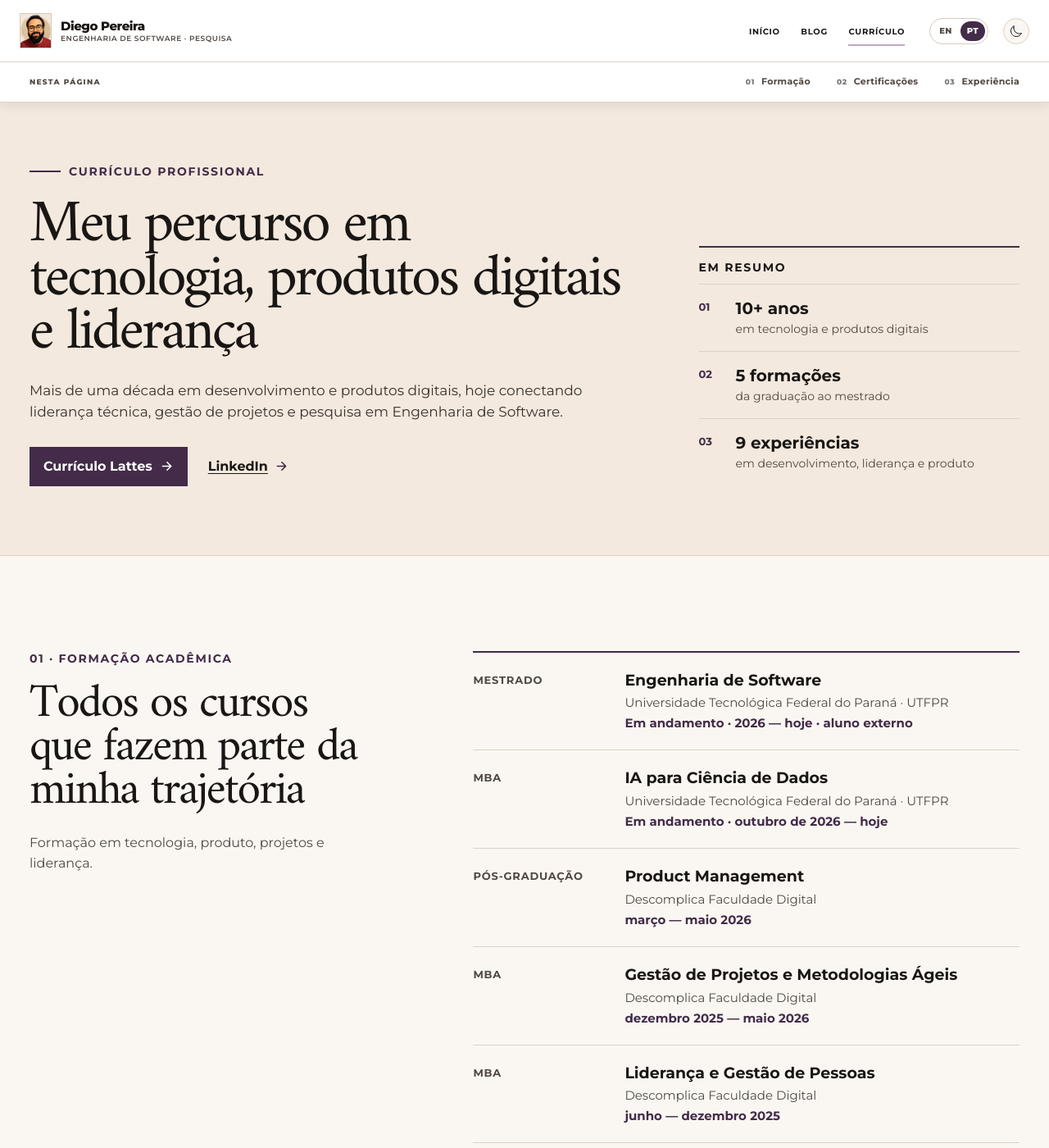
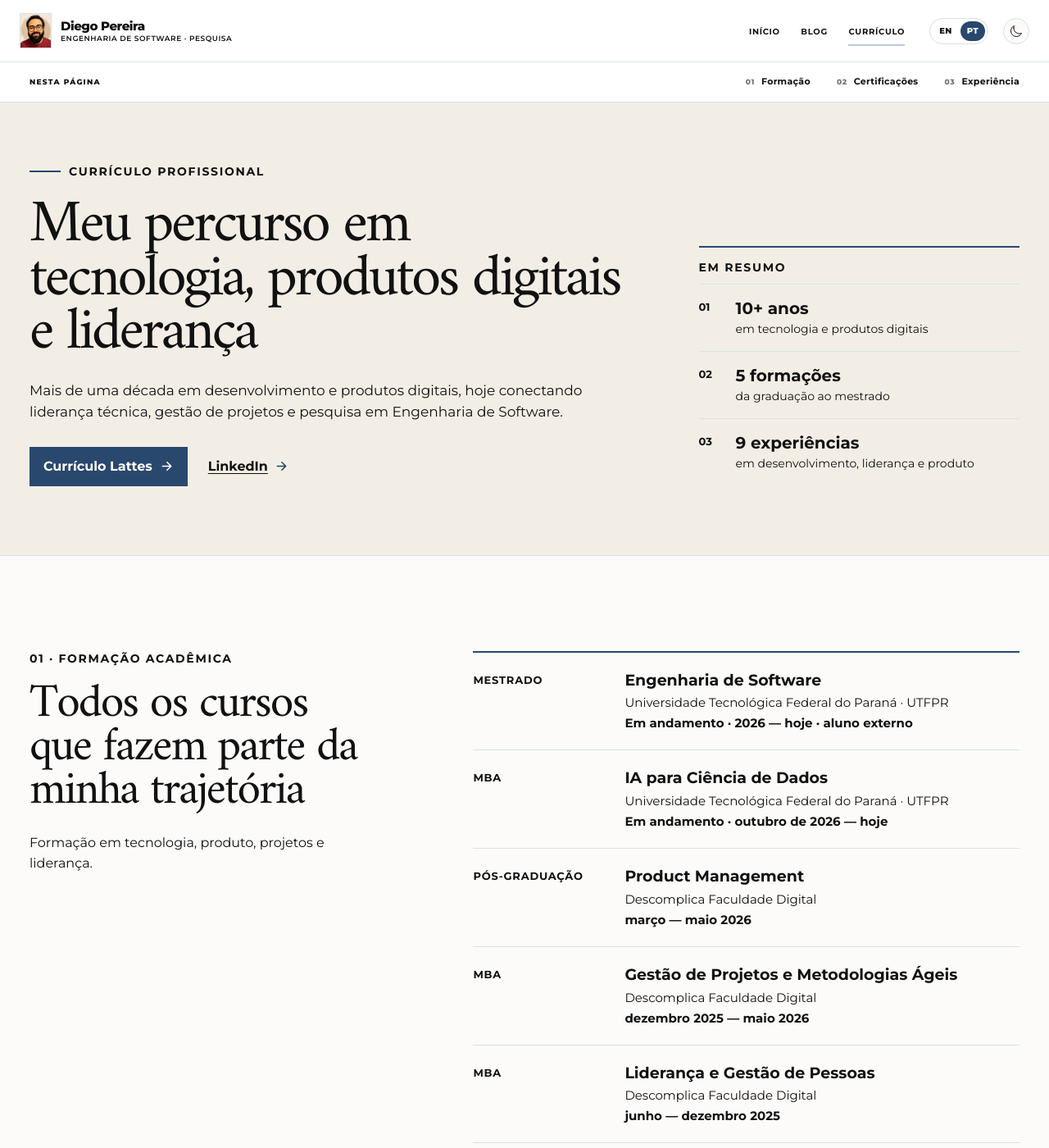
Before and after one commit to diegopn/diegopn.github.io, a Jekyll site: the page built from curriculo/index.html, in a window 1280 px wide and 1400 px high. Shown: the whole window at 82% size. Built offline with Jekyll 4.4.1, drawn with Linux system fonts in a browser that asks for light colours.

Commit message:
fix: Atualização das cores do site

```diff
--- a/en/index.html
+++ b/en/index.html
@@ -31,7 +31,6 @@ section_nav:
             <p class="hero-lead">I work at the intersection of software engineering, artificial intelligence, digital products, and team management.</p>
             <div class="hero-actions">
               <a class="button button-primary" href="{{ '/en/resume/' | relative_url }}">Explore my resume <ion-icon name="arrow-forward-outline"></ion-icon></a>
-              <a class="text-link" href="https://orcid.org/0009-0008-6487-9890" target="_blank" rel="noreferrer">ORCID <ion-icon name="arrow-forward-outline"></ion-icon></a>
             </div>
           </div>
 
@@ -50,7 +49,10 @@ section_nav:
           <div class="about-copy" data-reveal>
             <p>I am a Software Engineering researcher and technology professional working across digital projects, products, and independent initiatives.</p>
             <p>My research focuses on testing, automation, and applied artificial intelligence. In my work, I connect technology, business, and people to organize delivery and build useful solutions.</p>
-            <a class="quiet-link" href="{{ '/en/resume/' | relative_url }}">Explore my background <ion-icon name="arrow-forward-outline"></ion-icon></a>
+            <div class="hero-actions">
+              <a class="quiet-link" href="https://lattes.cnpq.br/7591623955074344" target="_blank" rel="noreferrer">Lattes CV <ion-icon name="arrow-forward-outline" aria-hidden="true"></ion-icon></a>
+              <a class="quiet-link" href="https://orcid.org/0009-0008-6487-9890" target="_blank" rel="noreferrer">ORCID <ion-icon name="arrow-forward-outline" aria-hidden="true"></ion-icon></a>
+            </div>
           </div>
         </div>
       </section>
--- a/index.html
+++ b/index.html
@@ -30,7 +30,6 @@ section_nav:
         <p class="hero-lead">Atuo na interseção entre engenharia de software, inteligência artificial, produtos digitais e gestão de times.</p>
         <div class="hero-actions">
           <a class="button button-primary" href="{{ '/curriculo/' | relative_url }}">Conheça meu currículo <ion-icon name="arrow-forward-outline"></ion-icon></a>
-          <a class="text-link" href="https://orcid.org/0009-0008-6487-9890" target="_blank" rel="noreferrer">ORCID <ion-icon name="arrow-forward-outline"></ion-icon></a>
         </div>
       </div>
 
@@ -49,7 +48,10 @@ section_nav:
       <div class="about-copy" data-reveal>
         <p>Sou Diego Pereira do Nascimento, pesquisador em Engenharia de Software e profissional de tecnologia com atuação em projetos digitais, produtos e iniciativas independentes.</p>
         <p>Minha pesquisa se concentra em testes, automação e inteligência artificial aplicada. No trabalho, conecto tecnologia, negócio e pessoas para organizar entregas e construir soluções que agregam valor real.</p>
-        <a class="quiet-link" href="{{ '/curriculo/' | relative_url }}">Conheça minha trajetória <ion-icon name="arrow-forward-outline"></ion-icon></a>
+        <div class="hero-actions">
+          <a class="quiet-link" href="https://lattes.cnpq.br/7591623955074344" target="_blank" rel="noreferrer">Currículo Lattes <ion-icon name="arrow-forward-outline" aria-hidden="true"></ion-icon></a>
+          <a class="quiet-link" href="https://orcid.org/0009-0008-6487-9890" target="_blank" rel="noreferrer">ORCID <ion-icon name="arrow-forward-outline" aria-hidden="true"></ion-icon></a>
+        </div>
       </div>
     </div>
   </section>
--- a/src/css/blog.css
+++ b/src/css/blog.css
@@ -83,8 +83,9 @@
 }
 
 .blog-post-card h2 a:hover {
-  color: var(--accent);
+  color: var(--ink);
   text-decoration: underline;
+  text-decoration-color: var(--accent);
 }
 
 .post-meta {
@@ -100,7 +101,7 @@
 }
 
 .post-category {
-  color: var(--accent);
+  color: var(--ink);
   text-transform: uppercase;
 }
 
@@ -136,7 +137,7 @@
 
 .article-kicker {
   margin-bottom: 18px;
-  color: var(--accent);
+  color: var(--ink);
   font-size: .8rem;
   font-weight: 700;
   letter-spacing: .12em;
@@ -208,8 +209,9 @@
 }
 
 .article-body a {
-  color: var(--accent);
+  color: var(--ink);
   text-decoration: underline;
+  text-decoration-color: var(--accent);
   text-underline-offset: 3px;
 }
 
@@ -243,10 +245,10 @@
 
 .article-body :not(pre) > code {
   padding: .12em .38em;
-  border: 1px solid rgba(105, 78, 65, .2);
+  border: 1px solid var(--line);
   border-radius: 4px;
-  background: #f0e8df;
-  color: #302722;
+  background: var(--research-surface);
+  color: var(--ink);
   font-size: .88em;
 }
 
--- a/src/css/style.css
+++ b/src/css/style.css
@@ -1,31 +1,30 @@
 :root {
   color-scheme: light;
-  --page-surface: #faf7f2;
+  --page-surface: #fcfbf9;
   --selection-text: #ffffff;
-  --hero-surface: #f3e9de;
-  --research-surface: #eee4d9;
-  --certification-surface: #f6f0e9;
-  --contact-surface: #e9ddd1;
-  --ink: #191614;
-  --muted: #514843;
-  --body-copy: #39312d;
-  --line: #ddd1c6;
-  --accent: #432b49;
-  --accent-soft: #bea8c4;
-  --strong-rule: #191614;
+  --hero-surface: #f3eee5;
+  --research-surface: #eaf1f7;
+  --certification-surface: #fcfbf9;
+  --contact-surface: #f3eee5;
+  --ink: #111111;
+  --muted: #111111;
+  --body-copy: #111111;
+  --line: #d8e0e6;
+  --accent: #29486d;
+  --accent-soft: #b8c9dc;
+  --strong-rule: #111111;
   --header-surface: #ffffff;
   --header-scrolled-surface: #ffffff;
-  --header-shadow: rgba(25,22,20,.09);
-  --brand-line: #d7c9bd;
-  --photo-surface: #e8ddd2;
-  --contact-line: #cbb9a9;
-  --button-bg: #432b49;
+  --brand-line: #d8e0e6;
+  --photo-surface: #eaf1f7;
+  --contact-line: #d8e0e6;
+  --button-bg: #29486d;
   --button-text: #ffffff;
-  --button-hover: #583e60;
+  --button-hover: #1d3654;
   --language-surface: #ffffff;
-  --language-border: #d8cbc0;
-  --language-inactive: #514843;
-  --language-active: #432b49;
+  --language-border: #d8e0e6;
+  --language-inactive: #111111;
+  --language-active: #29486d;
   --language-active-text: #ffffff;
   --max: 1300px;
   --site-header-height: 76px;
@@ -51,7 +50,6 @@
   --strong-rule: #f2f1ec;
   --header-surface: #101416;
   --header-scrolled-surface: #101416;
-  --header-shadow: rgba(0,0,0,.28);
   --brand-line: #42525a;
   --photo-surface: #263238;
   --contact-line: #4c6874;
@@ -81,7 +79,6 @@
     --strong-rule: #f2f1ec;
     --header-surface: #101416;
     --header-scrolled-surface: #101416;
-    --header-shadow: rgba(0,0,0,.28);
     --brand-line: #42525a;
     --photo-surface: #263238;
     --contact-line: #4c6874;
@@ -107,9 +104,9 @@ h1, h2, h3 { font-family: var(--serif); font-weight: 400; }
 .content-width { width: min(var(--max), calc(100% - 72px)); margin-inline: auto; }
 .sr-only { position: absolute; width: 1px; height: 1px; padding: 0; margin: -1px; overflow: hidden; clip: rect(0, 0, 0, 0); white-space: nowrap; border: 0; }
 
-.site-header { position: fixed; inset: 0 0 auto; z-index: 20; display: flex; align-items: center; gap: 30px; min-height: 76px; padding: 12px max(24px, calc((100vw - var(--max)) / 2)); color: var(--ink); background: var(--header-surface); border-bottom: 1px solid var(--line); transition: background .2s ease, box-shadow .2s ease; }
-.site-header.is-scrolled { background: var(--header-scrolled-surface); box-shadow: 0 4px 18px var(--header-shadow); }
-.page-subnav { position: fixed; top: var(--site-header-height); right: 0; left: 0; z-index: 19; min-height: var(--page-subnav-height); background-color: var(--header-surface); border-bottom: 1px solid var(--line); box-shadow: 0 3px 14px var(--header-shadow); }
+.site-header { position: fixed; inset: 0 0 auto; z-index: 20; display: flex; align-items: center; gap: 30px; min-height: 76px; padding: 12px max(24px, calc((100vw - var(--max)) / 2)); color: var(--ink); background: var(--header-surface); border-bottom: 1px solid var(--line); transition: background .2s ease; }
+.site-header.is-scrolled { background: var(--header-scrolled-surface); }
+.page-subnav { position: fixed; top: var(--site-header-height); right: 0; left: 0; z-index: 19; min-height: var(--page-subnav-height); background-color: var(--header-surface); border-bottom: 1px solid var(--line); }
 .page-subnav-inner { display: flex; align-items: center; justify-content: space-between; gap: 28px; min-height: var(--page-subnav-height); }
 .page-subnav-label { flex: 0 0 auto; color: var(--muted); font-size: 9px; font-weight: 800; letter-spacing: .14em; text-transform: uppercase; }
 .page-subnav-links { display: flex; align-items: stretch; gap: clamp(18px, 2.5vw, 36px); min-width: 0; }
@@ -146,7 +143,7 @@ h1, h2, h3 { font-family: var(--serif); font-weight: 400; }
 .hero { background: var(--hero-surface); }
 .hero-inner { display: grid; grid-template-columns: minmax(0, 1.2fr) minmax(0, .8fr); gap: clamp(48px, 7vw, 92px); align-items: center; min-height: 592px; padding-block: 72px 78px; }
 .hero-copy { max-width: 570px; }
-.eyebrow, .section-kicker, .mini-title { color: var(--accent); font-size: 14px; font-weight: 700; letter-spacing: .12em; line-height: 1.35; text-transform: uppercase; }
+.eyebrow, .section-kicker, .mini-title { color: var(--ink); font-size: 14px; font-weight: 700; letter-spacing: .12em; line-height: 1.35; text-transform: uppercase; }
 .eyebrow { display: flex; align-items: center; gap: 10px; margin-bottom: 24px; }
 .eyebrow::before { content: ""; width: 38px; height: 2px; background: var(--accent); }
 h1 { margin-bottom: 23px; color: var(--ink); font-size: clamp(3.9rem, 6vw, 5.8rem); line-height: .86; letter-spacing: -.045em; }
@@ -173,7 +170,7 @@ h1 { margin-bottom: 23px; color: var(--ink); font-size: clamp(3.9rem, 6vw, 5.8re
 .resume-highlights { border-top: 2px solid var(--accent); }
 .resume-highlights .mini-title { margin: 0; padding: 15px 0 10px; }
 .resume-highlight { display: grid; grid-template-columns: 34px minmax(0, 1fr); gap: 11px; padding: 17px 0; border-top: 1px solid var(--line); }
-.resume-highlight > span { color: var(--accent); font-size: 13px; font-weight: 700; }
+.resume-highlight > span { color: var(--ink); font-size: 13px; font-weight: 700; }
 .resume-highlight > div { display: grid; gap: 3px; }
 .resume-highlight strong { color: var(--ink); font-size: 20px; line-height: 1.2; }
 .resume-highlight small { color: var(--muted); font-size: 14px; line-height: 1.45; }
@@ -197,7 +194,7 @@ h1 { margin-bottom: 23px; color: var(--ink); font-size: clamp(3.9rem, 6vw, 5.8re
 .mini-title { margin-bottom: 17px; color: var(--ink); }
 .research-project-row { display: grid; grid-template-columns: 34px minmax(0, 1fr) 20px; gap: 12px; align-items: start; padding: 15px 0; border-top: 1px solid var(--line); }
 .research-project-row:last-child { border-bottom: 1px solid var(--line); }
-.project-number { color: var(--accent); font-size: 14px; font-weight: 700; }
+.project-number { color: var(--ink); font-size: 14px; font-weight: 700; }
 .research-project-copy { display: grid; gap: 5px; }
 .research-project-copy strong { color: var(--ink); font-family: var(--sans); font-size: 18px; font-weight: 700; line-height: 1.25; text-decoration-line: underline; text-decoration-thickness: 1px; text-decoration-color: currentColor; text-underline-offset: 3px; }
 .research-project-copy small { color: var(--muted); font-size: 15px; line-height: 1.45; }
@@ -206,7 +203,7 @@ h1 { margin-bottom: 23px; color: var(--ink); font-size: clamp(3.9rem, 6vw, 5.8re
 .research-topics ul { display: grid; gap: 0; margin: 0; padding: 0; list-style: none; }
 .research-topics li { display: grid; grid-template-columns: 34px 1fr; gap: 9px; padding: 12px 0; border-bottom: 1px solid var(--line); color: var(--ink); font-size: 16px; line-height: 1.35; }
 .research-topics li:first-child { border-top: 1px solid var(--line); }
-.research-topics li span { color: var(--accent); font-size: 14px; font-weight: 700; }
+.research-topics li span { color: var(--ink); font-size: 14px; font-weight: 700; }
 
 .apps-section { background: var(--page-surface); border-bottom: 1px solid var(--line); }
 .apps-heading { display: grid; grid-template-columns: minmax(0, .95fr) minmax(280px, .75fr); column-gap: clamp(40px, 8vw, 120px); align-items: start; margin-bottom: 52px; }
@@ -214,7 +211,7 @@ h1 { margin-bottom: 23px; color: var(--ink); font-size: clamp(3.9rem, 6vw, 5.8re
 .app-card-grid { display: grid; grid-template-columns: repeat(2, minmax(0, 1fr)); gap: clamp(20px, 3vw, 36px); }
 .app-card { display: flex; min-width: 0; min-height: 310px; flex-direction: column; padding: clamp(25px, 3.5vw, 42px); color: var(--ink); background: var(--research-surface); border-top: 2px solid var(--accent); border-bottom: 1px solid var(--line); transition: transform .2s ease, background .2s ease; }
 .app-card:hover { transform: translateY(-4px); }
-.app-card-category { color: var(--accent); font-size: 12px; font-weight: 700; letter-spacing: .09em; line-height: 1.4; text-transform: uppercase; }
+.app-card-category { color: var(--ink); font-size: 12px; font-weight: 700; letter-spacing: .09em; line-height: 1.4; text-transform: uppercase; }
 .app-card-title { display: flex; align-items: center; gap: 18px; margin: 22px 0 12px; }
 .app-card-icon { flex: 0 0 68px; width: 68px; height: 68px; padding: 2px; object-fit: contain; border: 1px solid var(--line); border-radius: 16px; background: #ffffff; }
 .app-card-title h3 { margin: 0; color: var(--ink); font-size: clamp(2.2rem, 3.2vw, 3rem); line-height: .95; letter-spacing: -.03em; }
@@ -234,14 +231,14 @@ h1 { margin-bottom: 23px; color: var(--ink); font-size: clamp(3.9rem, 6vw, 5.8re
 .education-item .education-type { margin: 3px 0 0; color: var(--muted); font-size: 13px; font-weight: 700; letter-spacing: .06em; line-height: 1.3; text-transform: uppercase; }
 .education-item h3 { margin-bottom: 5px; color: var(--ink); font-family: var(--sans); font-size: 19px; font-weight: 700; line-height: 1.25; }
 .education-item p { margin-bottom: 4px; color: var(--muted); font-size: 15px; line-height: 1.4; }
-.education-item span, .education-item small { display: block; color: var(--accent); font-size: 15px; font-weight: 700; line-height: 1.4; }
+.education-item span, .education-item small { display: block; color: var(--ink); font-size: 15px; font-weight: 700; line-height: 1.4; }
 .education-item small { margin: 6px 0 3px; color: var(--muted); font-size: 14px; font-weight: 500; }
 
 .certification-section { background: var(--certification-surface); border-bottom: 1px solid var(--line); }
 .certification-layout { display: grid; grid-template-columns: minmax(0, .78fr) minmax(0, 1.22fr); gap: clamp(55px, 9vw, 125px); }
 .certification-list { border-top: 2px solid var(--strong-rule); }
 .certification-item { display: grid; grid-template-columns: 45px minmax(0, 1fr); gap: 17px; padding: 25px 0; border-bottom: 1px solid var(--line); }
-.certification-item > span { color: var(--accent); font-size: 14px; font-weight: 700; }
+.certification-item > span { color: var(--ink); font-size: 14px; font-weight: 700; }
 .certification-item h3 { margin-bottom: 5px; color: var(--ink); font-family: var(--sans); font-size: 19px; font-weight: 700; line-height: 1.25; }
 .certification-item p { margin-bottom: 4px; color: var(--muted); font-size: 15px; line-height: 1.4; }
 .certification-item small { display: block; max-width: 600px; color: var(--muted); font-size: 15px; line-height: 1.45; }
@@ -254,12 +251,12 @@ h1 { margin-bottom: 23px; color: var(--ink); font-size: clamp(3.9rem, 6vw, 5.8re
 .career-entry { min-width: 0; align-self: start; padding: 27px 0 31px; }
 .career-entry:nth-child(odd), .career-entry:nth-child(even) { padding-right: 0; padding-left: 0; border-right: 0; }
 .career-meta { display: flex; align-items: center; gap: 11px; min-height: 18px; margin-bottom: 10px; }
-.career-index { color: var(--accent); font-size: 13px; font-weight: 700; letter-spacing: .08em; }
+.career-index { color: var(--ink); font-size: 13px; font-weight: 700; letter-spacing: .08em; }
 .career-status { color: var(--ink); font-size: 12px; font-weight: 700; letter-spacing: .08em; text-transform: uppercase; }
 .career-entry h3 { margin-bottom: 7px; color: var(--ink); font-family: var(--sans); font-size: 19px; font-weight: 700; line-height: 1.25; }
 .company-link, .company-name { margin-bottom: 5px; color: var(--ink); font-size: 15px; font-weight: 600; line-height: 1.45; }
 .company-name span { color: var(--muted); font-size: 15px; font-weight: 400; }
-.career-period { margin-bottom: 14px; color: var(--accent); font-size: 15px; font-style: italic; font-weight: 500; line-height: 1.4; }
+.career-period { margin-bottom: 14px; color: var(--ink); font-size: 15px; font-style: italic; font-weight: 500; line-height: 1.4; }
 .career-description { margin: 0; color: var(--muted); font-size: 16px; line-height: 1.55; }
 
 .teologico-section { background: var(--research-surface); border-bottom: 1px solid var(--line); }
@@ -269,7 +266,7 @@ h1 { margin-bottom: 23px; color: var(--ink); font-size: clamp(3.9rem, 6vw, 5.8re
 .teologico-offerings { min-width: 0; border-top: 2px solid var(--accent); }
 .teologico-offerings .mini-title { margin: 0; padding: 15px 0 12px; }
 .teologico-offerings > a { display: grid; grid-template-columns: 38px minmax(0, 1fr) 20px; gap: 13px; align-items: start; padding: 17px 0; border-top: 1px solid var(--line); }
-.teologico-offering-index { color: var(--accent); font-size: 13px; font-weight: 700; }
+.teologico-offering-index { color: var(--ink); font-size: 13px; font-weight: 700; }
 .teologico-offerings > a > span:nth-child(2) { display: grid; gap: 4px; }
 .teologico-offerings strong { color: var(--ink); font-size: 16px; font-weight: 700; line-height: 1.35; }
 .teologico-offerings small { color: var(--muted); font-size: 14px; line-height: 1.45; }
@@ -278,7 +275,7 @@ h1 { margin-bottom: 23px; color: var(--ink); font-size: clamp(3.9rem, 6vw, 5.8re
 
 .contact-section { padding-block: 82px; color: var(--ink); background: var(--contact-surface); }
 .contact-layout { display: grid; grid-template-columns: minmax(0, 1.1fr) minmax(280px, .9fr); gap: clamp(55px, 10vw, 150px); align-items: end; }
-.contact-copy .section-kicker { color: var(--accent); }
+.contact-copy .section-kicker { color: var(--ink); }
 .contact-copy h2 { margin-bottom: 19px; color: var(--ink); font-size: clamp(3.2rem, 4.8vw, 5rem); line-height: .9; }
 .contact-copy > p:last-child { max-width: 520px; margin: 0; color: var(--muted); font-size: 16px; line-height: 1.55; }
 .contact-details { display: grid; gap: 17px; padding-left: 35px; border-left: 1px solid var(--contact-line); }
```
